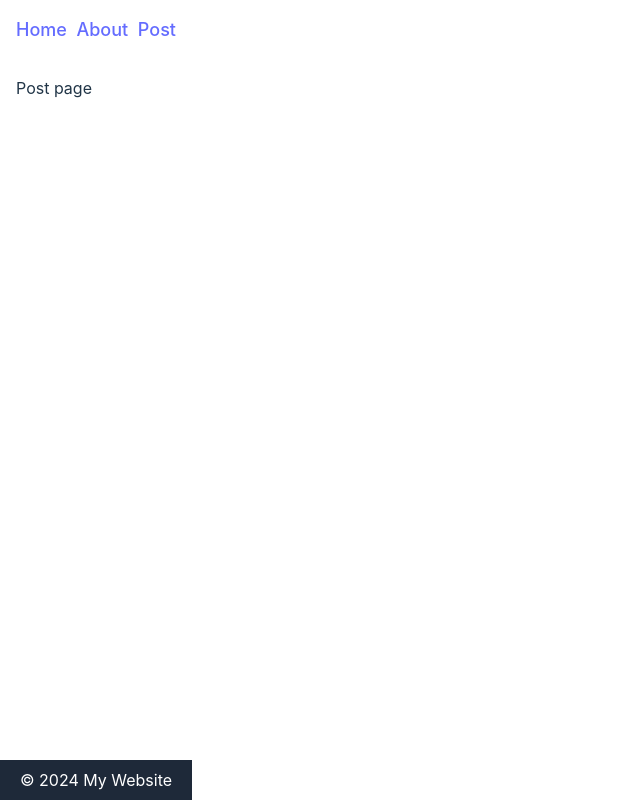
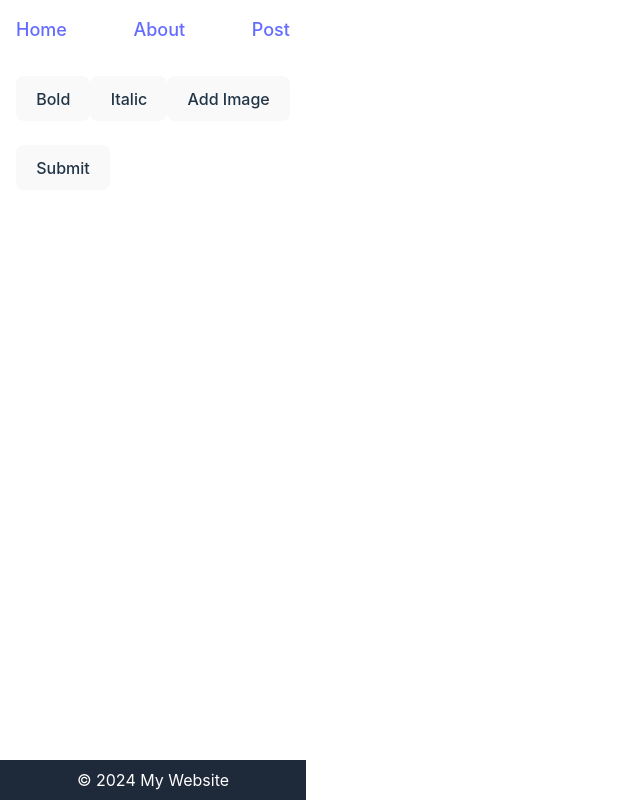
Before and after one commit to gitdevjin/ink-and-insights-ui, a React app: page /post in a window 1280 px wide. Shown: the whole page, without its empty margins (0-640 px from the left). Built offline with nearby package versions, Linux system fonts and the light colour scheme; no server answers; the HTML template or start-up script is replaced by a standard one.

Commit message:
tiptap rich text editor added

```diff
--- a/package.json
+++ b/package.json
@@ -12,6 +12,9 @@
   "dependencies": {
     "@react-oauth/google": "^0.12.1",
     "@tailwindcss/vite": "^4.0.1",
+    "@tiptap/extension-image": "^2.11.5",
+    "@tiptap/react": "^2.11.5",
+    "@tiptap/starter-kit": "^2.11.5",
     "jwt-decode": "^4.0.0",
     "react": "^18.3.1",
     "react-dom": "^18.3.1",
--- a/src/Components/Body/Post.tsx
+++ b/src/Components/Body/Post.tsx
@@ -1,3 +1,104 @@
-export default function Post() {
-  return <div className="w-40">Post page</div>;
-}
+import React, { useState, useCallback } from "react";
+import { useEditor, EditorContent } from "@tiptap/react";
+import StarterKit from "@tiptap/starter-kit";
+import Image from "@tiptap/extension-image";
+
+const RichTextEditor: React.FC = () => {
+  const [files, setFiles] = useState<File[]>([]);
+
+  // Configure TipTap editor
+  const editor = useEditor({
+    extensions: [
+      StarterKit,
+      Image.configure({
+        inline: true, // Images can be inline with text
+        allowBase64: false, // We’ll use Blob URLs instead
+      }),
+    ],
+    content: "", // Initial content
+  });
+
+  // Custom image handler
+  const addImage = useCallback(() => {
+    const input = document.createElement("input");
+    input.setAttribute("type", "file");
+    input.setAttribute("accept", "image/*");
+    input.click();
+
+    input.onchange = () => {
+      const file = input.files?.[0];
+      console.log(file);
+      if (file && editor) {
+        const blobUrl = URL.createObjectURL(file);
+        editor.chain().focus().setImage({ src: blobUrl }).run();
+        setFiles((prev) => [...prev, file]);
+      }
+    };
+  }, [editor]);
+
+  const handleSubmit = async (e: React.FormEvent) => {
+    e.preventDefault();
+    if (!editor) return;
+
+    const content = editor.getHTML();
+    const formData = new FormData();
+    formData.append("content", content);
+
+    console.log("Files to upload:", files.length);
+    files.forEach((file) => {
+      formData.append("images", file);
+    });
+
+    // ✅ Debugging: Log formData entries
+    console.log("Logging FormData:");
+    for (const pair of formData.entries()) {
+      console.log(pair[0], pair[1]); // Shows key-value pairs
+    }
+    try {
+      const response = await fetch("http://localhost:8080/post/test", {
+        method: "POST", // Specify the HTTP method
+        body: formData, // Send formData directly (no need for Content-Type)
+      });
+
+      //console.log(formData);
+      //console.log(files);
+      //console.log(content);
+      //console.log(formData.getAll);
+      const data = await response.json();
+      console.log(data);
+      // editor.commands.clearContent();
+
+      setFiles([]);
+    } catch (error) {
+      console.error("Error saving post:", error);
+    }
+  };
+
+  if (!editor) return null;
+
+  return (
+    <div>
+      <div className="toolbar">
+        <button
+          onClick={() => editor.chain().focus().toggleBold().run()}
+          disabled={!editor.can().chain().focus().toggleBold().run()}
+        >
+          Bold
+        </button>
+        <button
+          onClick={() => editor.chain().focus().toggleItalic().run()}
+          disabled={!editor.can().chain().focus().toggleItalic().run()}
+        >
+          Italic
+        </button>
+        <button onClick={addImage}>Add Image</button>
+      </div>
+      <EditorContent editor={editor} />
+      <form onSubmit={handleSubmit}>
+        <button type="submit">Submit</button>
+      </form>
+    </div>
+  );
+};
+
+export default RichTextEditor;
```
Also changed, not shown: 1 other file (tests, documents, lock files or other folders).
